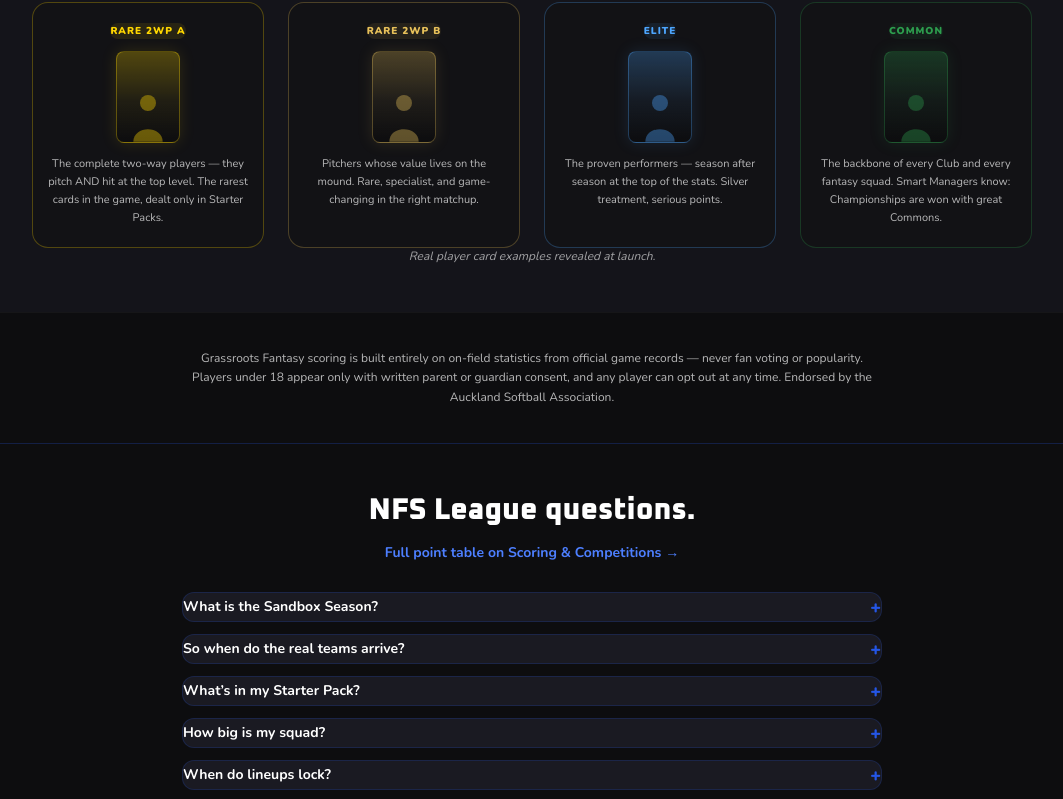
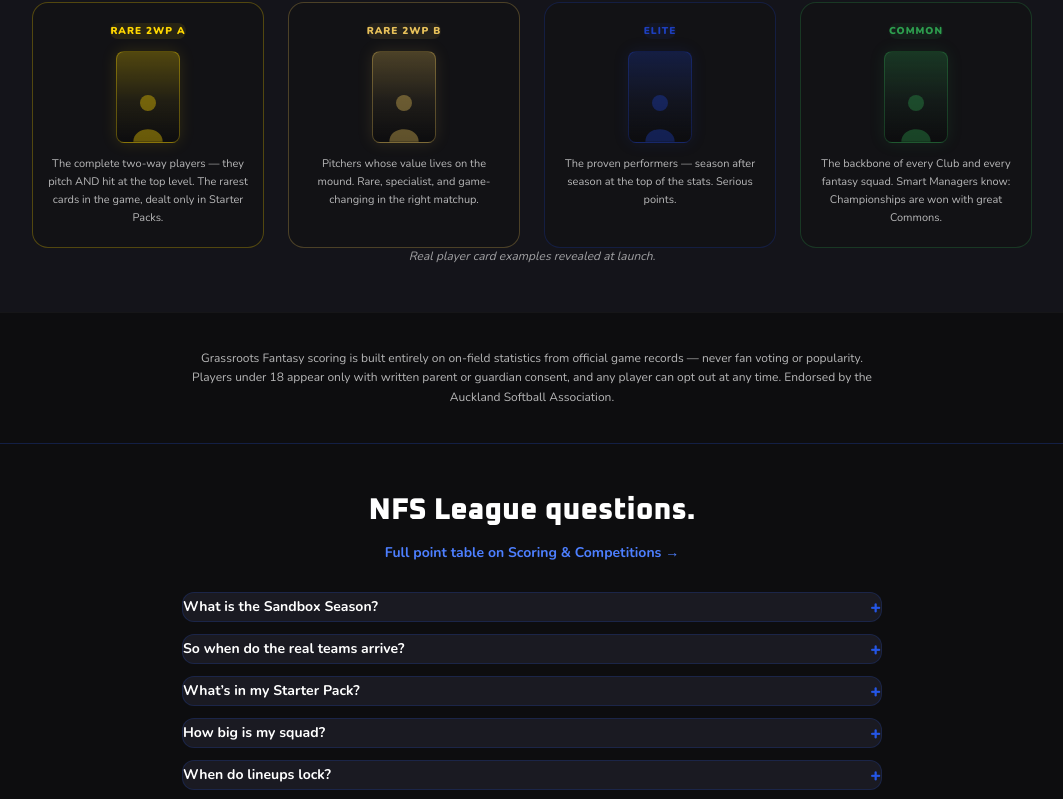
Before and after one commit to N8Nuks/grassrootsfantasy, a Next.js app: page /nfs in a window 1280 px wide. Shown: the part 2377-3176 px from the top of the page, without its empty margins (108-1171 px from the left). Built offline with nearby package versions, Linux system fonts and the light colour scheme; no server answers.

Commit message:
NFS: Elite tier tile matches the card colour

```diff
--- a/app/nfs/page.tsx
+++ b/app/nfs/page.tsx
@@ -8,6 +8,7 @@ const COBALT = '#2456E6'
 const GOLD = '#E8C15A'
 const SILVER = '#4DA6FF'
 const GREEN = '#2D9E4E'
+const ELITE = '#1D3FBE'   // matches the Elite tier on the cards
 
 // Sections that sit over the logo backdrop are translucent so it shows through
 const OVER_BACKDROP = 'rgba(20,20,26,0.72)'
@@ -222,7 +223,7 @@ export default function NFS() {
             {[
               { tier: 'RARE 2WP A', accent: '#FFD700', desc: 'The complete two-way players — they pitch AND hit at the top level. The rarest cards in the game, dealt only in Starter Packs.' },
               { tier: 'RARE 2WP B', accent: GOLD, desc: 'Pitchers whose value lives on the mound. Rare, specialist, and game-changing in the right matchup.' },
-              { tier: 'ELITE', accent: SILVER, desc: 'The proven performers — season after season at the top of the stats. Silver treatment, serious points.' },
+              { tier: 'ELITE', accent: ELITE, desc: 'The proven performers — season after season at the top of the stats. Serious points.' },
               { tier: 'COMMON', accent: GREEN, desc: 'The backbone of every Club and every fantasy squad. Smart Managers know: Championships are won with great Commons.' },
             ].map((c) => (
               <div key={c.tier} className="rounded-2xl flex flex-col gap-3 items-center text-center" style={{ background: '#121215', border: `1px solid ${c.accent}45`, padding: '20px 14px' }}>
```
